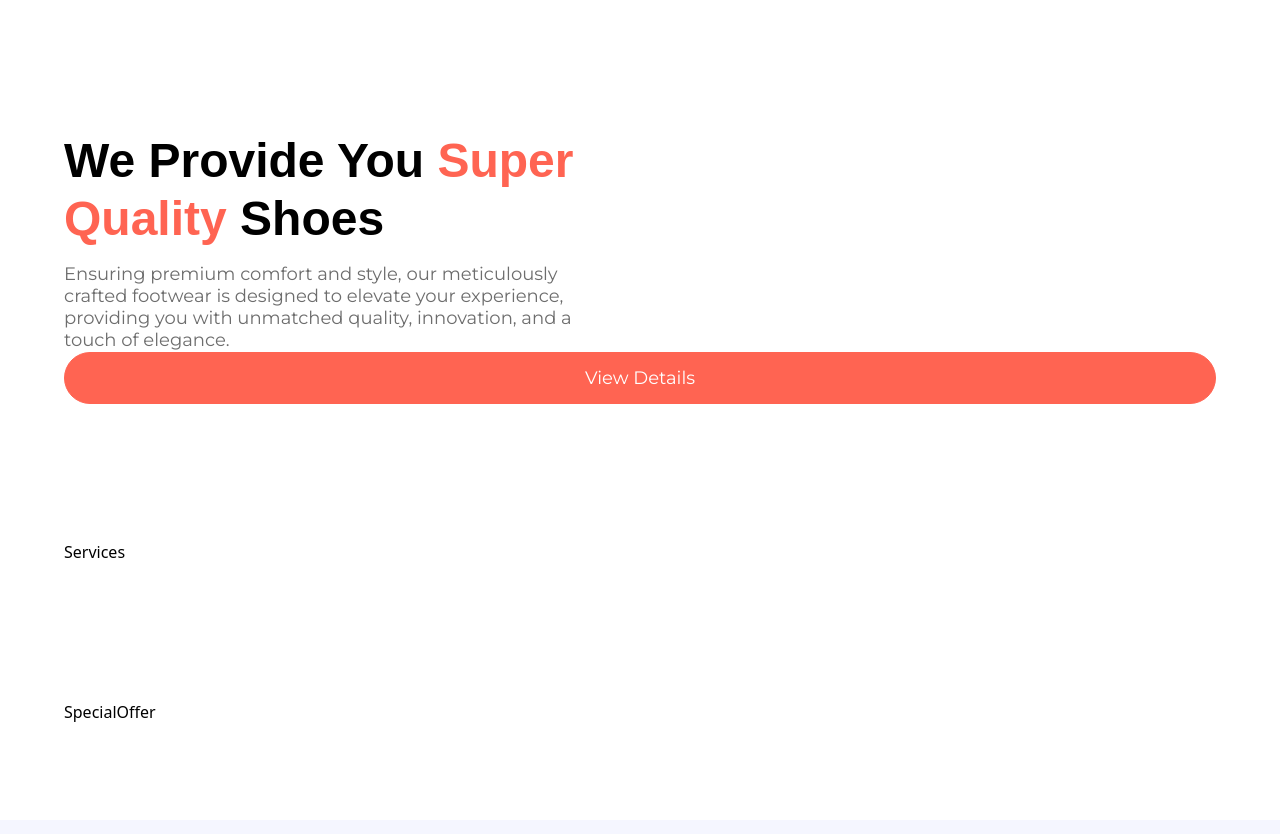
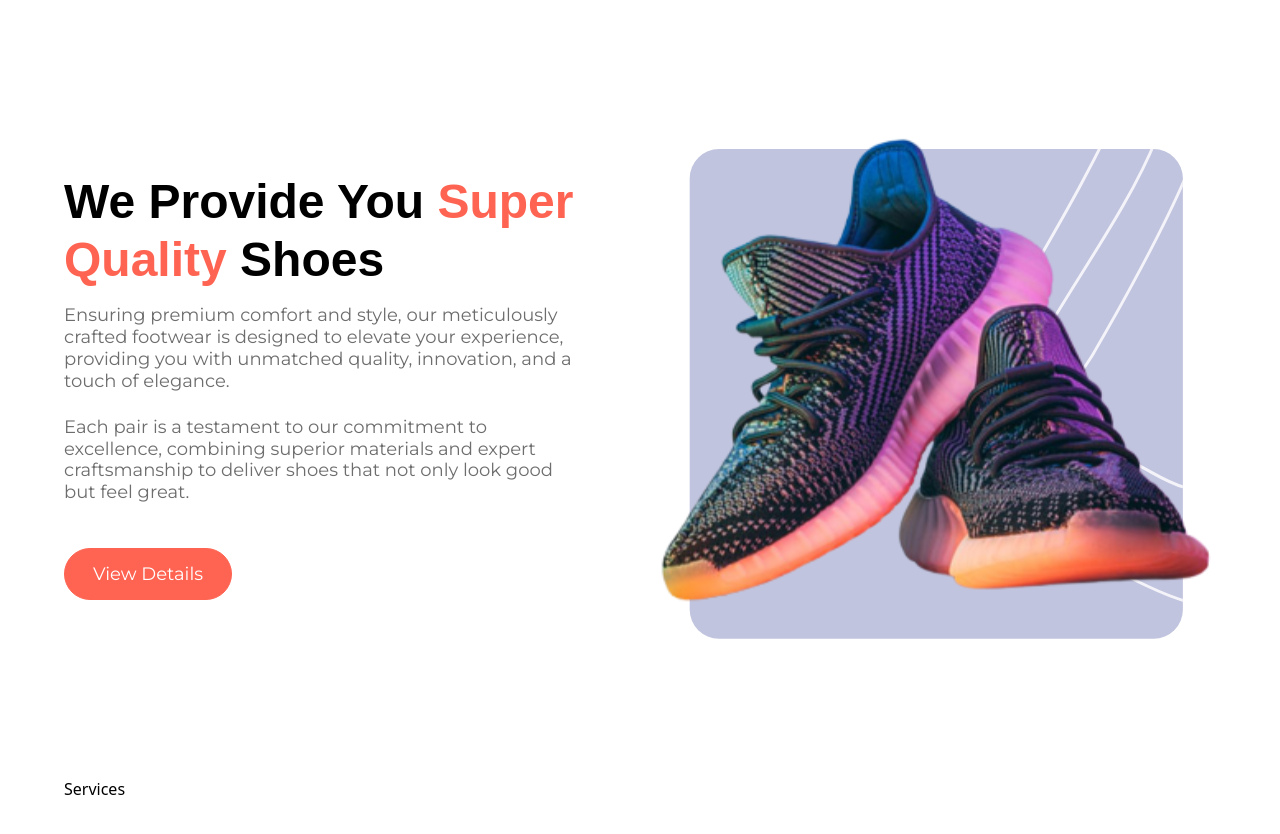
Before and after one commit to tasosbeast/nike-tailwind, a React (Vite) app: page / in a window 1280 px wide. Shown: the part 1680-2514 px from the top of the page. Built offline with nearby package versions, Linux system fonts and the light colour scheme; a web font is replaced by a local one.

Commit message:
feat(sections): Add image and extra description to SuperQuality
Imported and displayed the 'shoe8' image in the SuperQuality section. Added an additional paragraph highlighting craftsmanship and wrapped the button in a div for improved layout.

```diff
--- a/src/sections/SuperQuality.jsx
+++ b/src/sections/SuperQuality.jsx
@@ -1,3 +1,4 @@
+import { shoe8 } from "../assets/images";
 import Button from "../components/Button";
 
 const SuperQuality = () => {
@@ -16,7 +17,24 @@ const SuperQuality = () => {
           is designed to elevate your experience, providing you with unmatched
           quality, innovation, and a touch of elegance.
         </p>
-        <Button label="View Details" />
+        <p className="mt-6 lg:max-w-lg info-text">
+          Each pair is a testament to our commitment to excellence, combining
+          superior materials and expert craftsmanship to deliver shoes that not
+          only look good but feel great.
+        </p>
+        <div className="mt-11">
+          <Button label="View Details" />
+        </div>
+      </div>
+
+      <div className="flex-1 flex justify-center items-center">
+        <img
+          src={shoe8}
+          alt="Super Quality Shoe"
+          className="object-contain"
+          width={570}
+          height={522}
+        />
       </div>
     </section>
   );
```
